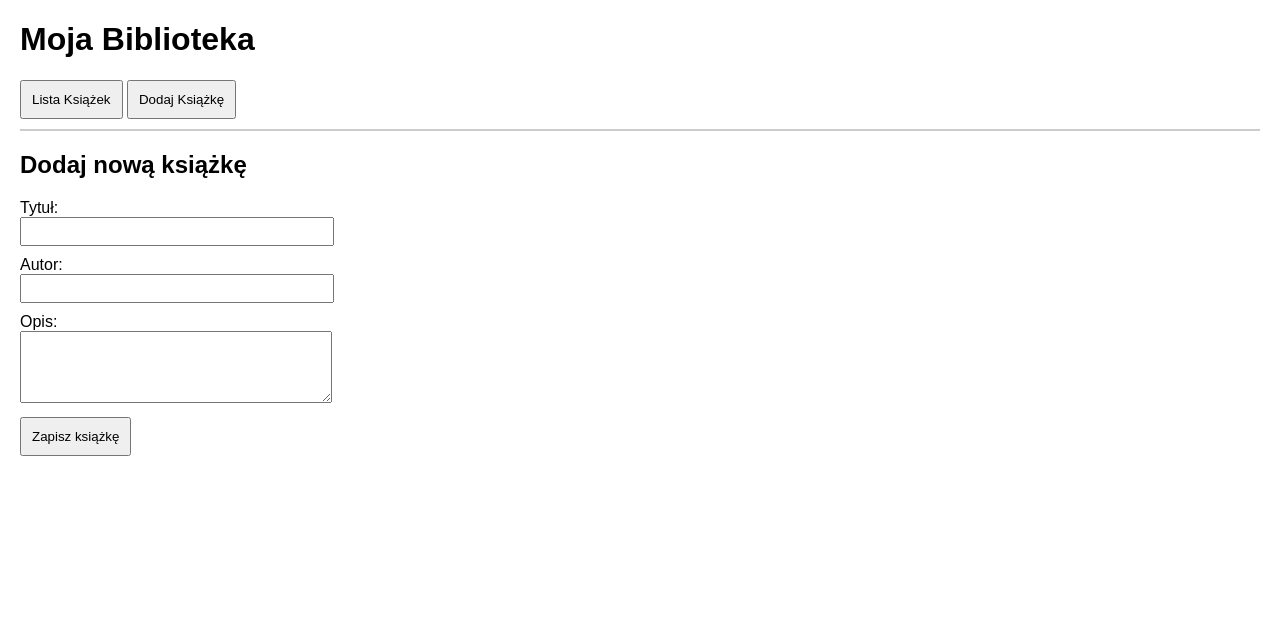
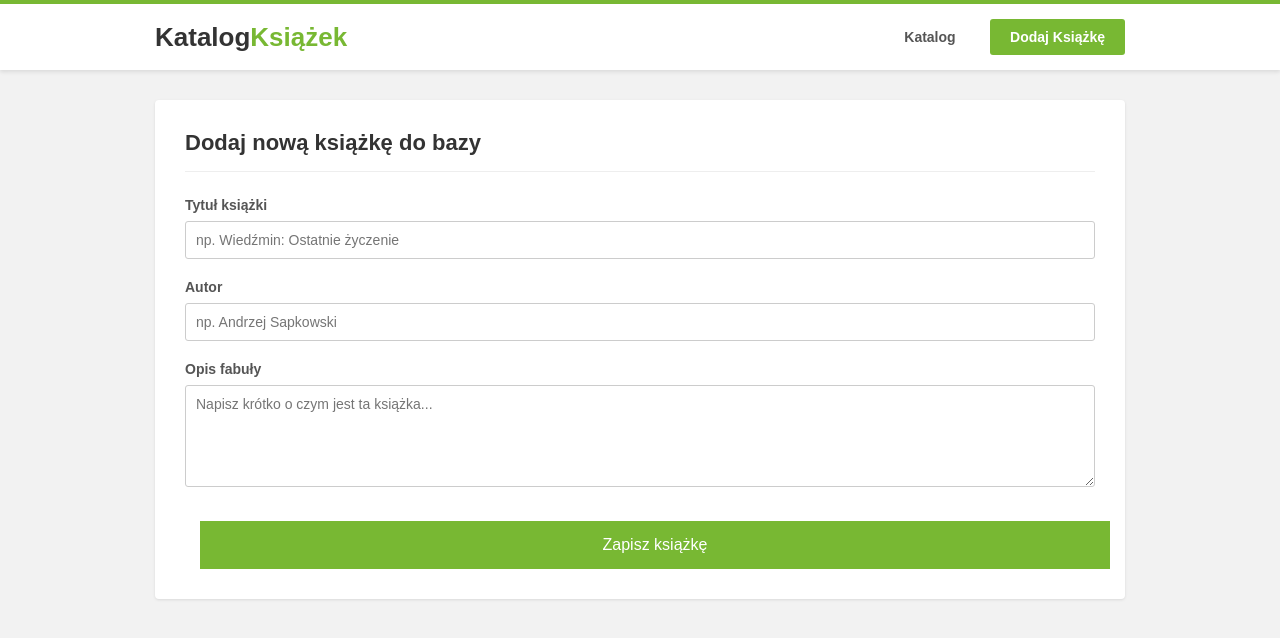
Before and after one commit to LubimyCzytac-75381-75626/bookapp, a plain HTML site: page index.html in a window 1280 px wide. Both pictures are taken after a click on the button "Dodaj Książkę". Drawn offline with Linux system fonts and the light colour scheme.

Commit message:
[75381] etap1: aktualizacja designu i struktury HTML

```diff
--- a/index.html
+++ b/index.html
@@ -6,51 +6,59 @@
     <title>Katalog Książek</title>
     <link rel="stylesheet" href="style.css">
 </head>
-<body style="font-family: Arial, sans-serif; margin: 20px;">
+<body>
 
-    <header style="border-bottom: 2px solid #ccc; padding-bottom: 10px; margin-bottom: 20px;">
-        <h1>Moja Biblioteka</h1>
-        <nav>
-            <button id="btn-lista" style="padding: 10px; cursor: pointer;">Lista Książek</button>
-            <button id="btn-dodaj" style="padding: 10px; cursor: pointer;">Dodaj Książkę</button>
-        </nav>
+    <header class="glowny-header">
+        <div class="kontener header-wewnatrz">
+            <h1 class="logo">Katalog<span>Książek</span></h1>
+            <nav class="menu-glowne">
+                <button id="btn-lista" class="btn-menu">Katalog</button>
+                <button id="btn-dodaj" class="btn-akcja">Dodaj Książkę</button>
+            </nav>
+        </div>
     </header>
 
-    <main>
-        <section id="sekcja-lista">
-            <h2>Wszystkie Książki</h2>
+    <main class="kontener">
+        <section id="sekcja-lista" class="karta-zawartosci">
+            <h2 class="tytul-sekcji">Wszystkie Książki</h2>
             <div id="lista-ksiazek-kontener">
-                <p>Ładowanie książek...</p>
+                <p class="pusty-stan">Ładowanie książek...</p>
             </div>
         </section>
 
-        <section id="sekcja-dodaj" style="display: none;">
-            <h2>Dodaj nową książkę</h2>
+        <section id="sekcja-dodaj" class="karta-zawartosci" style="display: none;">
+            <h2 class="tytul-sekcji">Dodaj nową książkę do bazy</h2>
             <form id="formularz-ksiazki">
-                <div style="margin-bottom: 10px;">
-                    <label for="tytul">Tytuł:</label><br>
-                    <input type="text" id="tytul" required style="width: 300px; padding: 5px;">
+                <div class="form-grupa">
+                    <label for="tytul">Tytuł książki</label>
+                    <input type="text" id="tytul" placeholder="np. Wiedźmin: Ostatnie życzenie" required>
                 </div>
 
-                <div style="margin-bottom: 10px;">
-                    <label for="autor">Autor:</label><br>
-                    <input type="text" id="autor" required style="width: 300px; padding: 5px;">
+                <div class="form-grupa">
+                    <label for="autor">Autor</label>
+                    <input type="text" id="autor" placeholder="np. Andrzej Sapkowski" required>
                 </div>
 
-                <div style="margin-bottom: 10px;">
-                    <label for="opis">Opis:</label><br>
-                    <textarea id="opis" rows="4" required style="width: 300px; padding: 5px;"></textarea>
+                <div class="form-grupa">
+                    <label for="opis">Opis fabuły</label>
+                    <textarea id="opis" rows="5" placeholder="Napisz krótko o czym jest ta książka..." required></textarea>
                 </div>
 
-                <button type="submit" style="padding: 10px; cursor: pointer;">Zapisz książkę</button>
+                <button type="submit" id="btn-zapisz" class="btn-akcja btn-duzy">Zapisz książkę</button>
             </form>
         </section>
 
-        <section id="sekcja-szczegoly" style="display: none;">
-            <button id="btn-powrot" style="padding: 5px 10px; cursor: pointer; margin-bottom: 15px;">🔙 Powrót do listy</button>
-            <h2 id="detale-tytul">Tytuł Książki</h2>
-            <h4 id="detale-autor" style="color: gray;">Autor</h4>
-            <p id="detale-opis">Opis książki pojawi się tutaj...</p>
+        <section id="sekcja-szczegoly" class="karta-zawartosci" style="display: none;">
+            <button id="btn-powrot" class="btn-szary">🔙 Powrót do katalogu</button>
+
+            <div class="szczegoly-ksiazki">
+                <div class="okladka-placeholder">Brak okładki</div>
+                <div class="info">
+                    <h2 id="detale-tytul" class="tytul-ksiazki">Tytuł Książki</h2>
+                    <h4 id="detale-autor" class="autor-ksiazki">Autor</h4>
+                    <p id="detale-opis" class="opis-ksiazki">Opis książki pojawi się tutaj...</p>
+                </div>
+            </div>
         </section>
     </main>
 
--- a/style.css
+++ b/style.css
@@ -0,0 +1,173 @@
+/* globalne resety i kolory */
+* {
+    margin: 0;
+    padding: 0;
+    box-sizing: border-box;
+    font-family: Arial, Helvetica, sans-serif;
+}
+
+body {
+    background-color: #f2f2f2;
+    color: #333333;
+}
+
+.kontener {
+    max-width: 1000px;
+    margin: 0 auto;
+    padding: 0 15px;
+}
+
+/* header */
+.glowny-header {
+    background-color: #ffffff;
+    box-shadow: 0 2px 4px rgba(0,0,0,0.1);
+    border-top: 4px solid #78b833;
+    padding: 15px 0;
+    margin-bottom: 30px;
+}
+
+.header-wewnatrz {
+    display: flex;
+    justify-content: space-between;
+    align-items: center;
+}
+
+.logo {
+    font-size: 26px;
+    color: #333;
+    font-weight: bold;
+}
+
+.logo span {
+    color: #78b833;
+}
+
+/* przyciski w menu */
+.menu-glowne button {
+    font-size: 14px;
+    font-weight: bold;
+    border-radius: 3px;
+    cursor: pointer;
+    transition: all 0.2s;
+}
+
+.btn-menu {
+    background: transparent;
+    border: none;
+    color: #555;
+    padding: 10px 15px;
+}
+
+.btn-menu:hover {
+    color: #78b833;
+}
+
+.btn-akcja {
+    background-color: #78b833;
+    color: white;
+    border: none;
+    padding: 10px 20px;
+    margin-left: 15px;
+}
+
+.btn-akcja:hover {
+    background-color: #669c2b;
+}
+
+/* karty na treść */
+.karta-zawartosci {
+    background-color: #ffffff;
+    padding: 30px;
+    border-radius: 4px;
+    box-shadow: 0 1px 3px rgba(0,0,0,0.1);
+    margin-bottom: 30px;
+}
+
+.tytul-sekcji {
+    font-size: 22px;
+    color: #333;
+    border-bottom: 1px solid #eee;
+    padding-bottom: 15px;
+    margin-bottom: 25px;
+}
+
+/* formularze */
+.form-grupa {
+    margin-bottom: 20px;
+}
+
+label {
+    display: block;
+    font-weight: bold;
+    font-size: 14px;
+    margin-bottom: 8px;
+    color: #555;
+}
+
+input, textarea {
+    width: 100%;
+    padding: 10px;
+    border: 1px solid #ccc;
+    border-radius: 3px;
+    font-size: 14px;
+}
+
+input:focus, textarea:focus {
+    border-color: #78b833;
+    outline: none;
+}
+
+.btn-duzy {
+    width: 100%;
+    padding: 15px;
+    font-size: 16px;
+    margin-top: 10px;
+}
+
+/* szczegóły książki */
+.szczegoly-ksiazki {
+    display: flex;
+    gap: 30px;
+    margin-top: 20px;
+}
+
+.okladka-placeholder {
+    width: 200px;
+    height: 300px;
+    background-color: #e9ecef;
+    display: flex;
+    align-items: center;
+    justify-content: center;
+    color: #999;
+    font-size: 14px;
+    border: 1px solid #ddd;
+}
+
+.tytul-ksiazki {
+    font-size: 28px;
+    margin-bottom: 5px;
+}
+
+.autor-ksiazki {
+    font-size: 16px;
+    color: #0066cc;
+    margin-bottom: 20px;
+}
+
+.opis-ksiazki {
+    line-height: 1.6;
+    color: #444;
+}
+
+.btn-szary {
+    background-color: #f5f5f5;
+    border: 1px solid #ddd;
+    color: #555;
+    padding: 8px 15px;
+    border-radius: 3px;
+    cursor: pointer;
+}
+
+.btn-szary:hover {
+    background-color: #e9e9e9;
+}
```
